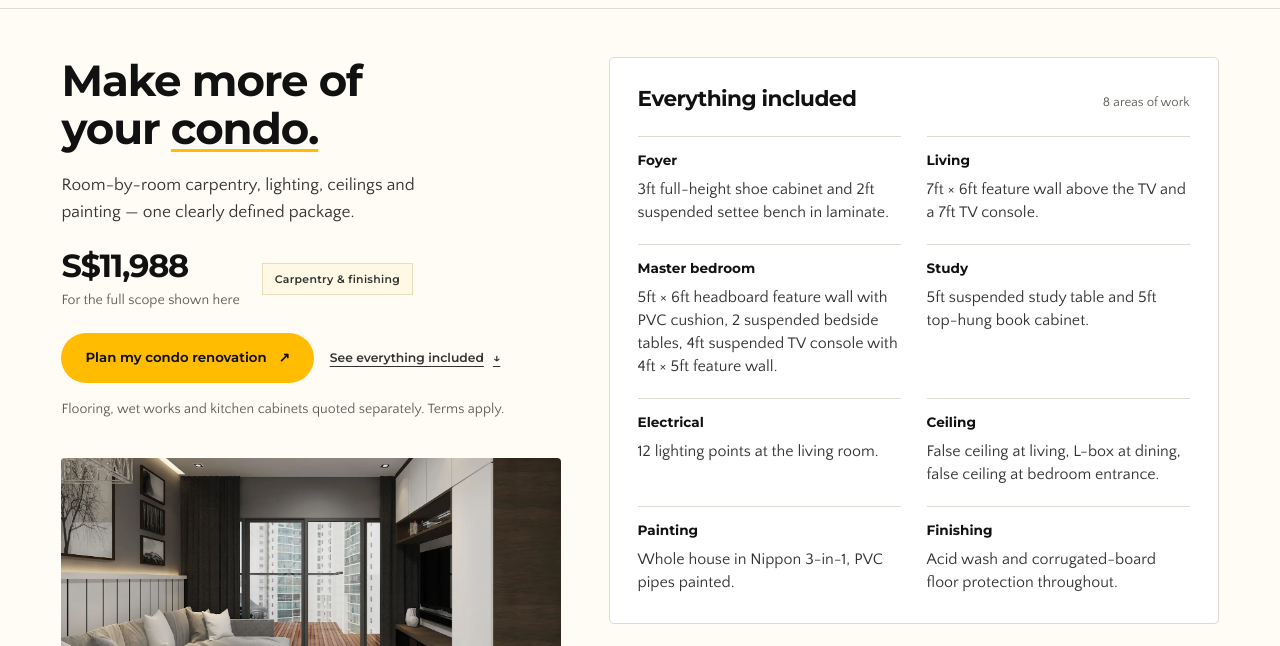
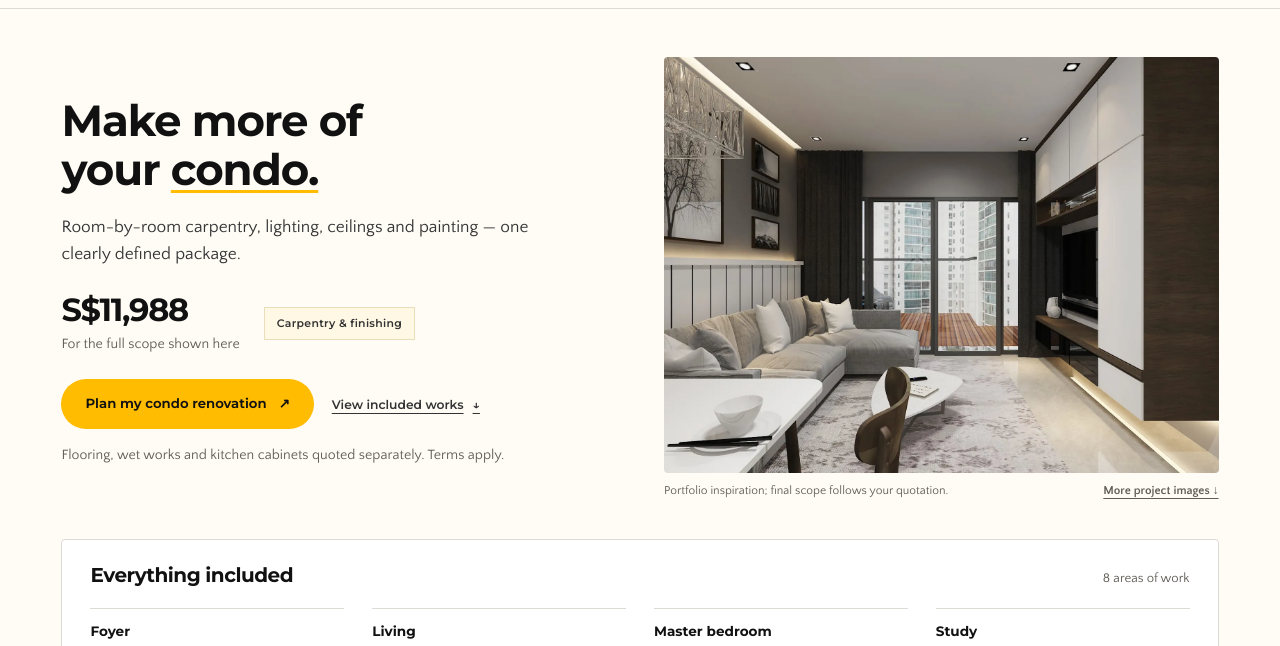
Before and after one commit to jianwongdesign/style-space-review, a plain HTML site: page condominium/index.html in a window 1280 px wide. Shown: the part 103-749 px from the top of the page. Drawn offline with Linux system fonts and the light colour scheme.

Commit message:
Tidy condo hero and included-work layout

```diff
--- a/assets/styles.css
+++ b/assets/styles.css
@@ -38,27 +38,30 @@
 .hero-actions{gap:16px}
 .hero-price .badge{max-width:none}
 .hero-art figcaption{max-width:55%}
-.condo-hero-grid{grid-template-columns:.9fr 1.1fr;grid-template-areas:'intro inclusions' 'image inclusions';gap:24px 48px;align-items:start}
-.condo-hero-grid .hero-copy{grid-area:intro}
-.condo-hero-grid .hero-copy h1{font-size:clamp(2.2rem,3.4vw,3.5rem);margin-bottom:18px}
-.condo-hero-grid .hero-copy>.lead{max-width:35ch}
-.condo-hero-grid .hero-price{margin-block:22px}
-.condo-hero-grid .hero-art{grid-area:image;padding-bottom:0;margin:0}
-.condo-hero-grid .hero-photo{height:260px;width:100%;object-position:center 58%}
-.condo-hero-grid .hero-art figcaption{max-width:none}
-.hero-inclusions{grid-area:inclusions;background:white;border:1px solid var(--line);border-radius:5px;padding:28px}
-.hero-inclusions-head{display:flex;justify-content:space-between;align-items:baseline;gap:16px;margin-bottom:24px}
-.hero-inclusions-head h2{font-size:1.35rem;letter-spacing:-.025em}
+.condo-hero-grid{grid-template-columns:1fr 1fr;grid-template-areas:'intro image' 'inclusions inclusions';gap:32px 48px;align-items:stretch}
+.condo-hero-grid .hero-copy{grid-area:intro;align-self:center;max-width:560px}
+.condo-hero-grid .hero-copy h1{font-size:clamp(2.2rem,3.4vw,3.5rem);max-width:15ch;margin-bottom:20px}
+.condo-hero-grid .hero-copy>.lead{max-width:43ch}
+.condo-hero-grid .hero-price{margin-block:24px;gap:24px}
+.condo-hero-grid .hero-actions{gap:8px 18px}
+.condo-hero-grid .hero-copy>.fine{margin-bottom:0;max-width:52ch}
+.condo-hero-grid .hero-art{grid-area:image;display:flex;flex-direction:column;padding:0;margin:0;min-width:0}
+.condo-hero-grid .hero-photo{height:0;min-height:300px;flex:1;width:100%;object-position:center 58%}
+.condo-hero-grid .hero-art figcaption{display:flex;justify-content:space-between;align-items:baseline;gap:8px 20px;max-width:none;flex-wrap:wrap;font-size:.75rem}
+.condo-hero-grid .hero-art figcaption a{margin:0;white-space:nowrap}
+.hero-inclusions{grid-area:inclusions;background:white;border:1px solid var(--line);border-radius:4px;padding:24px 28px}
+.hero-inclusions-head{display:flex;justify-content:space-between;align-items:baseline;gap:16px;margin-bottom:20px}
+.hero-inclusions-head h2{font-size:1.25rem;letter-spacing:-.025em}
 .hero-inclusions-head>span{font-size:.82rem;color:var(--muted);white-space:nowrap}
-.condo-inclusion-grid{display:grid;grid-template-columns:1fr 1fr;gap:20px 26px;list-style:none;padding:0;margin:0}
-.condo-inclusion-grid>li{border-top:1px solid var(--line);padding-top:15px}
+.condo-inclusion-grid{display:grid;grid-template-columns:repeat(4,minmax(0,1fr));gap:22px 28px;list-style:none;padding:0;margin:0}
+.condo-inclusion-grid>li{border-top:1px solid var(--line);padding-top:14px;min-width:0}
 .condo-inclusion-grid h3{font-size:.85rem;letter-spacing:0;margin-bottom:8px}
-.condo-inclusion-grid p{font-size:1rem;line-height:1.45;margin:0}
-@media(min-width:1700px){.condo-hero-grid{gap:28px 66px}.condo-hero-grid .hero-photo{height:310px}.hero-inclusions{padding:34px}.condo-inclusion-grid{gap:26px 34px}.condo-inclusion-grid p{font-size:1.05rem}}
-@media(max-width:1100px){.condo-hero-grid{gap:24px 30px;grid-template-columns:.9fr 1.1fr}.hero-inclusions{padding:23px}.hero-inclusions-head{display:block;margin-bottom:20px}.hero-inclusions-head>span{display:block;margin-top:8px}.condo-inclusion-grid{gap:20px}.hero-included-list{gap:7px 12px;font-size:.96rem}.hero-actions{gap:10px}.hero-price{flex-wrap:wrap;gap:12px 20px}}
-@media(max-width:900px){.condo-hero-grid{grid-template-columns:1fr;grid-template-areas:'intro' 'inclusions' 'image';gap:26px}.condo-hero-grid .hero-copy{max-width:650px}.condo-hero-grid .hero-copy>.lead{max-width:48ch}.condo-hero-grid .hero-copy h1{max-width:18ch;font-size:clamp(2.2rem,5.5vw,3.5rem)}.condo-hero-grid .hero-photo{height:340px}.hero-inclusions-head{display:flex;align-items:baseline}.hero-inclusions-head>span{margin:0}.hero-inclusions{padding:28px}.condo-inclusion-grid{gap:24px 34px}}
-@media(max-width:520px){.hero-copy>.lead{font-size:1.05rem}.hero-copy .hero-actions{display:flex;flex-direction:column;align-items:stretch;gap:6px}.hero-actions .hero-detail-link{justify-content:center}.hero-offer-summary{margin-top:20px}.hero-included-list{grid-template-columns:1fr;gap:6px;font-size:1rem}.hero-gift{margin-bottom:20px}.hero-price .badge{font-size:.64rem}.hero-inclusions{padding:22px 20px}.hero-inclusions-head{display:block}.hero-inclusions-head>span{margin-top:8px}.condo-inclusion-grid{grid-template-columns:1fr;gap:16px}.condo-inclusion-grid>li{display:grid;grid-template-columns:92px 1fr;gap:14px;padding-top:16px}.condo-inclusion-grid h3{font-size:.8rem;margin:1px 0 0;line-height:1.45}.condo-inclusion-grid p{font-size:.96rem}.condo-hero-grid .hero-photo{height:255px}.hero-art figcaption{max-width:58%}}
-@media(max-width:360px){.condo-inclusion-grid>li{grid-template-columns:76px 1fr;gap:11px}.hero-inclusions{padding:20px 16px}.hero-inclusions-head h2{font-size:1.25rem}.hero-price .price{font-size:1.65rem}.hero-gift{font-size:.95rem}}
+.condo-inclusion-grid p{font-size:.96rem;line-height:1.5;margin:0}
+@media(min-width:1700px){.condo-hero-grid{gap:32px 64px}.condo-hero-grid .hero-copy{max-width:600px}.hero-inclusions{padding:28px 32px}.condo-inclusion-grid{gap:24px 32px}}
+@media(max-width:1100px){.condo-hero-grid{gap:28px 30px}.hero-inclusions{padding:24px}.condo-inclusion-grid{grid-template-columns:repeat(2,minmax(0,1fr));gap:20px 28px}.hero-included-list{gap:7px 12px;font-size:.96rem}.hero-actions{gap:10px}.hero-price{flex-wrap:wrap;gap:12px 20px}}
+@media(max-width:900px){.condo-hero-grid{grid-template-columns:1fr;grid-template-areas:'intro' 'image' 'inclusions';gap:28px}.condo-hero-grid .hero-copy{max-width:650px}.condo-hero-grid .hero-copy>.lead{max-width:48ch}.condo-hero-grid .hero-copy h1{max-width:18ch;font-size:clamp(2.2rem,5.5vw,3.5rem)}.condo-hero-grid .hero-photo{height:340px;min-height:0;flex:none}.hero-inclusions{padding:24px}.condo-inclusion-grid{gap:24px 28px}}
+@media(max-width:520px){.hero-copy>.lead{font-size:1.05rem}.hero-copy .hero-actions{display:flex;flex-direction:column;align-items:stretch;gap:6px}.hero-actions .hero-detail-link{justify-content:center}.hero-offer-summary{margin-top:20px}.hero-included-list{grid-template-columns:1fr;gap:6px;font-size:1rem}.hero-gift{margin-bottom:20px}.hero-price .badge{font-size:.64rem}.hero-inclusions{padding:20px}.hero-inclusions-head{display:flex;flex-wrap:wrap;gap:6px 12px;margin-bottom:18px}.hero-inclusions-head>span{margin:0}.condo-inclusion-grid{grid-template-columns:1fr;gap:16px}.condo-inclusion-grid>li{display:block;padding-top:14px}.condo-inclusion-grid h3{font-size:.85rem;margin:0 0 6px;line-height:1.4}.condo-inclusion-grid p{font-size:1rem}.condo-hero-grid .hero-photo{height:auto;aspect-ratio:4/3}.condo-hero-grid .hero-art figcaption{gap:4px}.condo-hero-grid .hero-copy h1{font-size:2.3rem;max-width:15ch}.condo-hero-grid .hero-price{margin-block:22px;gap:14px 20px}.hero-art figcaption{max-width:58%}}
+@media(max-width:360px){.condo-hero-grid .hero-copy h1{font-size:2.1rem}.hero-inclusions{padding:20px 16px}.hero-inclusions-head h2{font-size:1.15rem}.hero-price .price{font-size:1.65rem}.hero-gift{font-size:.95rem}}
 
 /* Project imagery stays visible at every breakpoint, with room to see the details. */
 .gallery-section{background:#f4f1ea;padding-block:clamp(54px,6vw,88px);border-top:1px solid var(--line)}
--- a/condominium/index.html
+++ b/condominium/index.html
@@ -9,7 +9,7 @@
   <title>Condo Carpentry &amp; Renovation Package | Style + Space — Preview</title>
   <meta name="description" content="Explore the S$11,988 condominium carpentry and finishing package. See the room-by-room benefits, included scope and items to discuss separately.">
   <link rel="icon" type="image/png" href="../assets/img/logo-dark.png">
-  <link rel="stylesheet" href="../assets/styles.css?v=20261116-slim-footer">
+  <link rel="stylesheet" href="../assets/styles.css?v=20261116-condo-layout">
   <link rel="preload" href="../assets/fonts/Montserrat-VF.woff2" as="font" type="font/woff2" crossorigin>
   <script src="../assets/packages.js?v=20261116-higgsfield-icons" defer></script>
   <script src="../assets/app.js?v=20261116-higgsfield-icons" defer></script>
@@ -41,10 +41,14 @@
           </div>
           <div class="actions hero-actions">
             <a class="btn btn-gold" href="#plan" data-event="plan_open" data-location="hero">Plan my condo renovation <span aria-hidden="true">↗</span></a>
-            <a class="hero-detail-link" href="#hero-inclusions">See everything included <span aria-hidden="true">↓</span></a>
+            <a class="hero-detail-link" href="#hero-inclusions">View included works <span aria-hidden="true">↓</span></a>
           </div>
           <p class="fine" id="hero-scope-note">Flooring, wet works and kitchen cabinets quoted separately. Terms apply.</p>
         </div>
+        <figure class="hero-art">
+          <img class="hero-photo" id="hero-photo" src="../assets/img/living-6.webp" alt="Living room with a grey sofa, a dark TV wall, built-in console and glazed balcony doors" width="1600" height="960" fetchpriority="high">
+          <figcaption>Portfolio inspiration; final scope follows your quotation. <a href="#projects">More project images ↓</a></figcaption>
+        </figure>
         <aside class="hero-inclusions" id="hero-inclusions" aria-labelledby="hero-inclusions-title">
           <div class="hero-inclusions-head"><h2 id="hero-inclusions-title">Everything included</h2><span>8 areas of work</span></div>
           <ul class="condo-inclusion-grid" id="hero-condo-list">
@@ -58,10 +62,7 @@
             <li><h3>Finishing</h3><p>Acid wash and corrugated-board floor protection throughout.</p></li>
           </ul>
         </aside>
-        <figure class="hero-art">
-          <img class="hero-photo" id="hero-photo" src="../assets/img/living-6.webp" alt="Living room with a grey sofa, a dark TV wall, built-in console and glazed balcony doors" width="1600" height="960" fetchpriority="high">
-          <figcaption>Portfolio inspiration; final scope follows your quotation. <a href="#projects">More project images ↓</a></figcaption>
-        </figure>
+
       </div>
       <div class="trustline" role="group" aria-label="What to expect">
         <strong>Published prices &amp; itemised scope</strong>
```
Also changed, not shown: index.html (+1 -1 lines).
